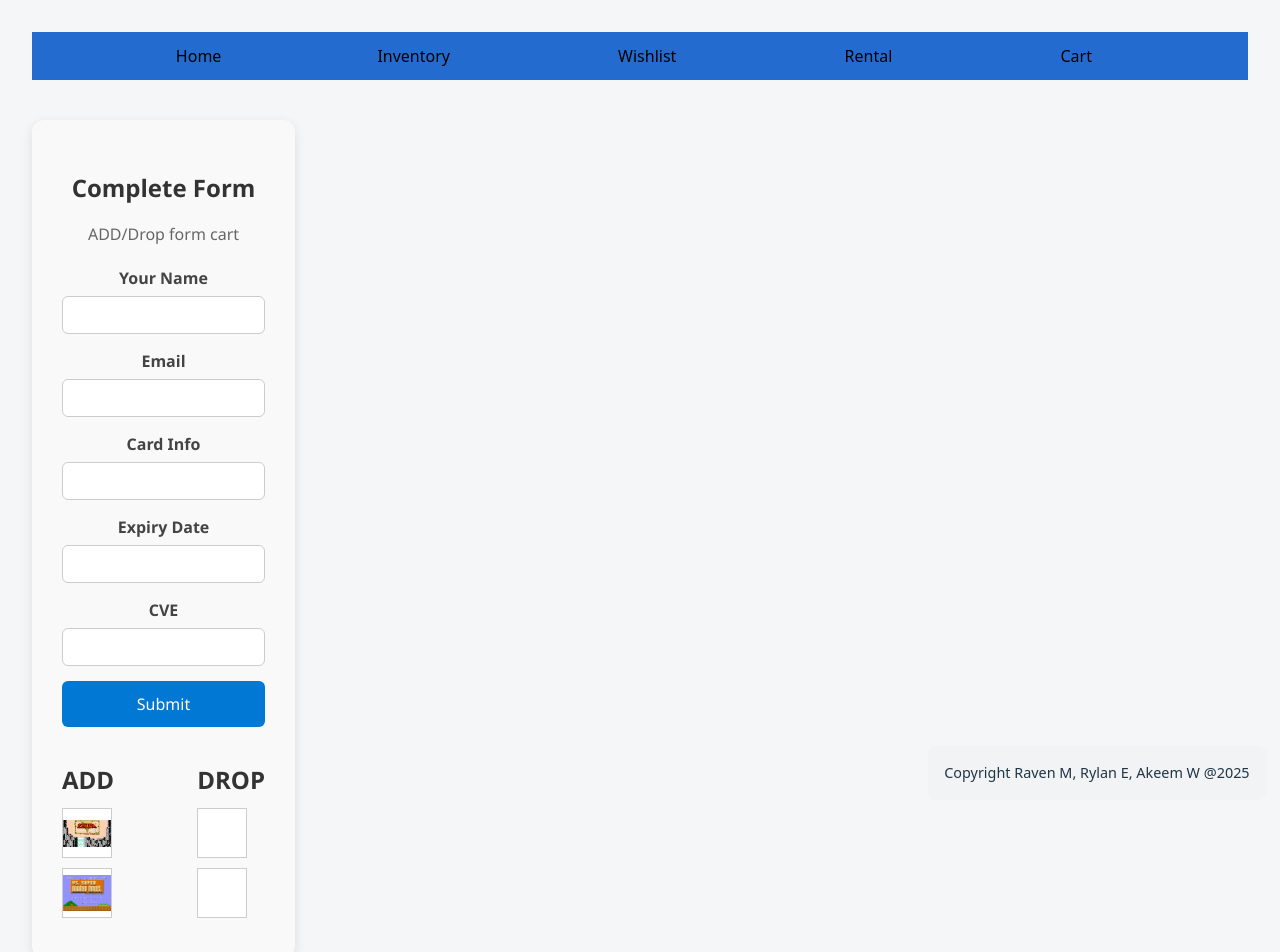
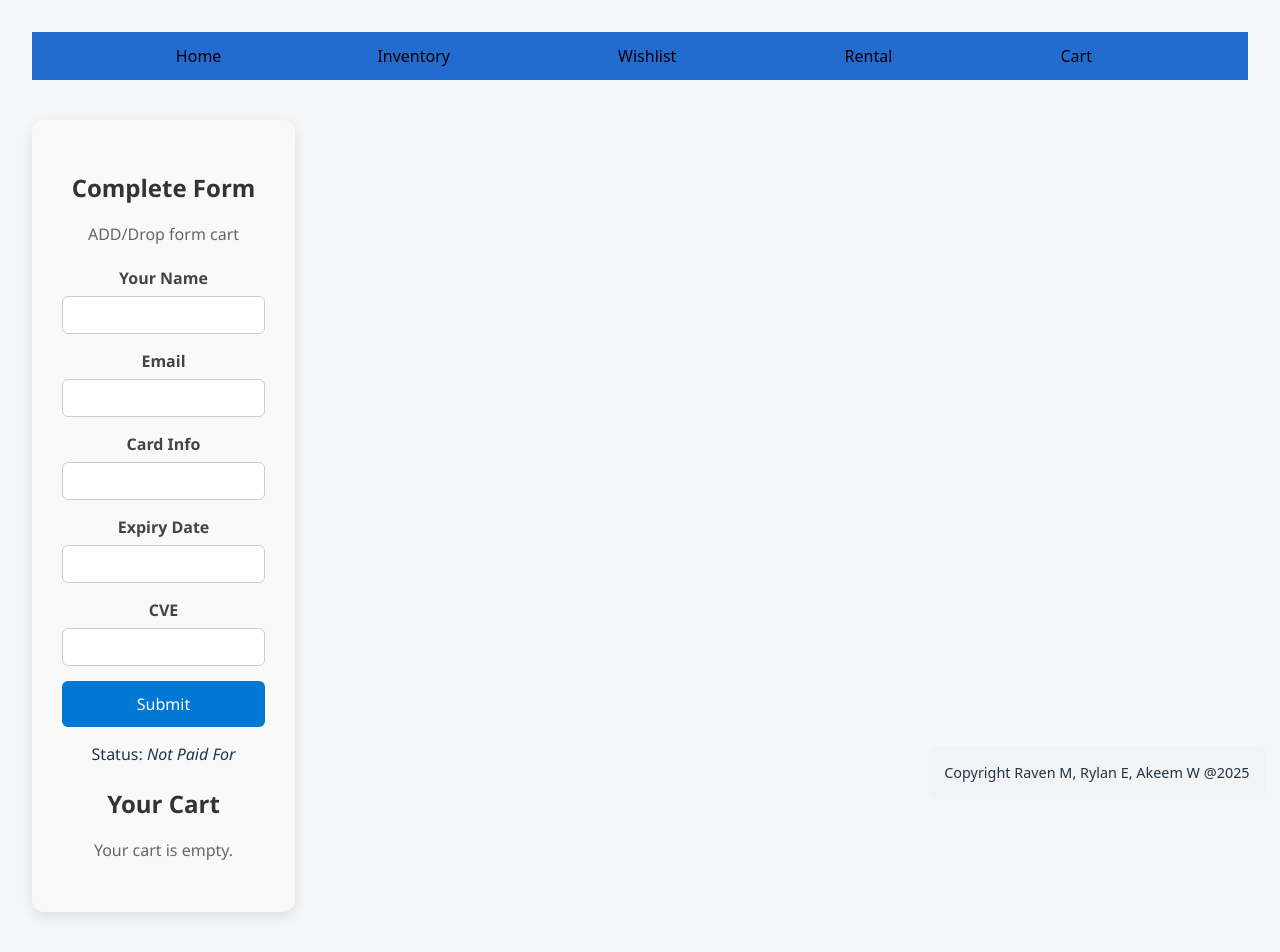
Before and after one commit to rmanalast/Full_Stack-Sprint_Project-Team_SuperStack, a React (Vite) app: page /cart in a window 1280 px wide. Shown: the top 952 px of the page. Built offline with nearby package versions, Linux system fonts and the light colour scheme.

Commit message:
Refactors for shatred components

```diff
--- a/src/App.tsx
+++ b/src/App.tsx
@@ -1,10 +1,18 @@
+//Ap.tsx
 import Landing  from "./components/landing/landing";
 import "./App.css";
 import { Layout } from "./components/common/layout/layout";
 import { ContactForm } from "./components/cart/CartForm";
 import { Routes, Route } from "react-router-dom";
+import { useState } from "react";
+import type { Inventory } from './data/itemsList';
+
+
 
 function App() {
+  const [cartItems, setCartItems] = useState<Inventory[]>([]);
+
+
   return (
       <Routes>
           {/* The root path renders <Layout>. That component contains an <Outlet>
@@ -14,12 +22,12 @@ function App() {
               Renders the different pages in the Layout.
               index: indicates route at the root of this path (/)
             */}
-            <Route index element={<Landing />} />
+            <Route index element={<Landing cartItems={cartItems} setCartItems={setCartItems} />} />
 
             <Route path="inventory" />
             <Route path="wishlist" />
             <Route path="rental" />
-            <Route path="cart" element={<ContactForm />} />
+            <Route path="cart" element={<ContactForm cartItems={cartItems} setCartItems={setCartItems}/>} />
           </Route>
       </Routes>
   );
--- a/src/components/SuperInventory/AllInventory.tsx
+++ b/src/components/SuperInventory/AllInventory.tsx
@@ -5,34 +5,38 @@ Renders all Inventory related lists.
 Title and list data are passed to as props, then render on landing page.
 */
 
-type Item = {
-  title: string;
-  year: number;
-  description: string;
+import InventoryList, { type Inventory } from '../../data/itemsList';
+import '../cart/cartStyles.css'
+
+
+
+type Props = {
+  // label: string;
+  items: Inventory[];
+  shareAddCart: (item: Inventory) => void;
 };
 
-type Props = {
-  label: string;
-  items: Item[];
-};
-export function DisplayInventory({ label, items }: Props){
-    if (!Array.isArray(items) || items.length === 0) {
-        return <p>No inventory available.</p>;
-    }
 
-    return(
-        <section className="inventory">
-            <h4>{label}</h4>
-            <ul className="inventory__list">
-                {items.map(({title, year, description},index) => (
-                <li key={title}>
-                    <strong>{title},({year})</strong>
-                    <p>{description}</p>
-                </li>
-                ))}
-            </ul>
-        </section>
+export function DisplayInventory({ items, shareAddCart }: Props) {
+  return (
+    <div>
+      <h2>Inventory List</h2>
+      <ul>
+        {InventoryList.map((item: Inventory) => (
+            <li key={item.sku}>
+                <div className='item-box'>
+                    <img src={item.Image.src} alt={item.Image.alt || item.name} />
+                </div>
+                    {item.name} <br />
+                    {item.description} <br />
+                    ${item.price.toFixed(2)} <br />
+                    {item.productType}
+                    <button onClick={() => shareAddCart(item)}>Add to Cart</button>
 
-    );
 
+            </li>
+        ))}
+      </ul>
+    </div>
+  );
 }
--- a/src/components/cart/CartForm.tsx
+++ b/src/components/cart/CartForm.tsx
@@ -1,7 +1,11 @@
-import { useState, FormEvent } from 'react';
+// CarForm.tsx
+import { useState } from 'react';
+import type { FormEvent } from 'react';
 import './cartStyles.css';
 import { AddCart } from './addDropCart';
 import './formStyles.css'
+import type { Inventory } from '../../data/itemsList';
+
 
 // Define a TypeScript type for the contact form data
 type Contact = {
@@ -12,8 +16,12 @@ type Contact = {
     cve:string;
 };
 
+type ContactFormProps = {
+  cartItems: Inventory[];
+  setCartItems: React.Dispatch<React.SetStateAction<Inventory[]>>;
+};
 // Define the ContactForm component
-export function ContactForm(){
+export function ContactForm({ cartItems, setCartItems }: ContactFormProps){
 
     const [contact, setContact] = useState<Contact>({
         name:"",
@@ -24,8 +32,12 @@ export function ContactForm(){
 
     })
 
+    const [isPaid, setIsPaid] = useState(false);
+
     function handleSubmit(e: FormEvent<HTMLFormElement>) {
     e.preventDefault();
+    setIsPaid(true);
+    console.log('Payment complete:', contact);
     console.log('Submitted details:', contact);
 }
 
@@ -61,8 +73,11 @@ export function ContactForm(){
                     </button>
                 </div>
             </form>
+            <div>
+                Status: {isPaid ? <strong>Payment Complete</strong> : <em>Not Paid For</em>}
+            </div>
 
-            <AddCart />
+            <AddCart cartItems={cartItems} setCartItems={setCartItems} />
 
         </section>
 
--- a/src/components/cart/addDropCart.tsx
+++ b/src/components/cart/addDropCart.tsx
@@ -1,98 +1,55 @@
-import './cartStyles.css'
-import zelda1 from './zelda1.jpg';
-import mario1 from './mario1.png'
+import type { Inventory } from '../../data/itemsList';
 
-export function AddCart()
-{
-    /**
-     * Triggered when a draggable element (e.g., an image) starts being dragged.
-     * Stores the element's ID in the drag event's dataTransfer object so it can be retrieved on drop.
-     * @param ev - The drag event triggered by the draggable element.
-     */
-    function dragstartHandler(ev) {
-        // Save the ID of the dragged element so it can be accessed during the drop
-            ev.dataTransfer.setData("text", ev.target.id);
-        }
+type CartPageProps = {
+  cartItems: Inventory[];
+  setCartItems: React.Dispatch<React.SetStateAction<Inventory[]>>;
+};
 
-    /**
-     * Triggered when a draggable item is dragged over a drop target.
-     * Must call preventDefault() to allow dropping—without it, the drop event won't fire.
-     * @param ev - The dragover event triggered by the drop target.
-     */
-    function dragoverHandler(ev) {
-        // Allow the drop by preventing the default browser behavior
-        ev.preventDefault();
-    }
+export function AddCart({ cartItems, setCartItems }: CartPageProps) {
+  function removeFromCart(sku: string) {
+    // Remove item from cart by filtering out the item with matching sku
+    setCartItems(cartItems.filter(item => item.sku !== sku));
+  }
 
-    /**
-     * Triggered when a draggable item is dropped onto a valid drop target.
-     * Retrieves the dragged element by its ID and appends it to the drop zone.
-     * Includes a safety check to prevent circular DOM nesting.
-     * @param ev - The drop event triggered by the drop target.
-     */
-    function dropHandler(ev) {
-        // Prevent default browser behavior (e.g., opening the image)
-        ev.preventDefault();
-        // Retrieve the ID of the dragged element from the drag event
-        const data = ev.dataTransfer.getData("text");
-        // Use the ID to get the actual DOM element being dragged
-        const draggedElement = document.getElementById(data);
-
-        // Identify the drop zone (the element that received the drop)
-        const dropZone = ev.currentTarget;
-
-        // Prevent circular DOM structure
-        if (!draggedElement.contains(dropZone)) {
-            dropZone.appendChild(draggedElement);
-        }
-    }
-
-    return(
-        <>
-
-            {/* Drop Targets */}
-            <div className="add-container" >
-
-                <div id="add" >
-                    {/* We store images in div and enable drop/drop features */}
-                    <h2>ADD</h2>
-
-                    <div className= "item-box" onDrop={dropHandler}   onDragOver={dragoverHandler}>
-                        <img
-                            id="zelda"
-                            src={zelda1}
-                            draggable="true"
-                            onDragStart={dragstartHandler}
-                            alt = "Zelda I"
-
-                        />
-                    </div>
-
-                    <div className="item-box" onDrop={dropHandler}   onDragOver={dragoverHandler}>
-                        <img
-                        id="mario"
-                        src={mario1}
-                        draggable="true"
-                        onDragStart={dragstartHandler}
-                        alt = "Super Mario I"
-                        />
-                    </div>
-
-                </div>
-            </div>
-
-            <div className="drop-container" >
-
-                <div id="drop" >
-                    {/* Drop here are empty box but we accept images as drop items. */}
-                    <h2>DROP</h2>
-                    <div className="item-box" onDrop={dropHandler}   onDragOver={dragoverHandler}></div>
-                    <div className="item-box" onDrop={dropHandler}   onDragOver={dragoverHandler}></div>
-                </div>
-            </div>
-
-        </>
-
-    );
-
+  return (
+    <>
+      <h2>Your Cart</h2>
+      {cartItems.length === 0 ? (
+        <p>Your cart is empty.</p>
+      ) : (
+        <table>
+          <thead>
+            <tr>
+              <th>Product</th>
+              <th>Price</th>
+              <th>Description</th>
+              <th>Remove</th>
+            </tr>
+          </thead>
+          <tbody>
+            {cartItems.map(item => (
+              <tr key={item.sku}>
+                <td>
+                  {item.Image && (
+                    <img
+                      src={item.Image.src}
+                      alt={item.Image.alt || item.name}
+                      width={40}
+                      height={40}
+                    />
+                  )}
+                  {item.name}
+                </td>
+                <td>${item.price.toFixed(2)}</td>
+                <td>{item.description}</td>
+                <td>
+                  <button onClick={() => removeFromCart(item.sku)}>Remove</button>
+                </td>
+              </tr>
+            ))}
+          </tbody>
+        </table>
+      )}
+    </>
+  );
 }
--- a/src/components/cart/cartStyles.css
+++ b/src/components/cart/cartStyles.css
@@ -26,7 +26,8 @@
 }
 
 .item-box img {
-  width: 100%;
-  height: 100%;
+  width: 48px;
+  height: 48px;
   object-fit: contain;
+  display: block;
 }
--- a/src/components/landing/landing.tsx
+++ b/src/components/landing/landing.tsx
@@ -3,18 +3,32 @@ import SlideShow from "../common/swiper/swiper";
 import BoxItems from "../common/item_populator/item_populator";
 
 import PreOrderForm from "../PreOrderForm/pre-order-form";
-import InventoryList from "../../data/itemsList";
+import InventoryList, { type Inventory } from "../../data/itemsList";
 import { DisplayInventory } from "../SuperInventory/AllInventory";
-import movie from '../../data/movie_inventory.json';
-import game from '../../data/game_inventory.json';
+//import movie from '../../data/movie_inventory.json';
+// import game from '../../data/game_inventory.json';
+import type { Dispatch, SetStateAction } from 'react';
 
 // Import Swiper styles
 import 'swiper/react';
 import 'swiper/swiper.css'
 
-// import required modules
 
-export function Landing() {
+type LandingProps = {
+    cartItems: Inventory[];
+    setCartItems: Dispatch<SetStateAction<Inventory[]>>;
+
+};
+
+export function Landing({ setCartItems }: LandingProps) {
+    function addToCart(item: Inventory) {
+    setCartItems(prev => {
+    if (prev.some(i => i.sku === item.sku)) return prev;
+    return [...prev, item];
+     });
+    }
+
+
     // Swiper things
     return (
     <>
@@ -25,12 +39,14 @@ export function Landing() {
         listVal="isOnSale"
         sortingtype={true}
         />
-    <DisplayInventory label="Movies" items={movie} />
-    <DisplayInventory label="Games" items={game} />
+
+
+    <DisplayInventory items={InventoryList} shareAddCart={addToCart} />
     <PreOrderForm />
 
     </>
     )
 };
 
+
 export default Landing;
```
